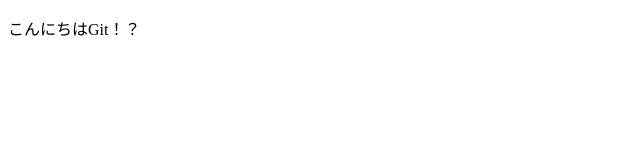
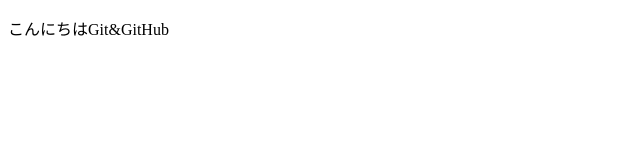
Before and after one commit to acchon-pe/Git123, a plain HTML site: page index.html in a window 1280 px wide. Shown: the full height of the page, 0-640 px from the left. Drawn offline with Linux system fonts and the light colour scheme.

Commit message:
close #2

```diff
--- a/index.html
+++ b/index.html
@@ -6,6 +6,6 @@
   <title>はじめてのバージョン管理</title>
 </head>
 <body>
-  <p>こんにちはGit！？</p>
+  <p>こんにちはGit&amp;GitHub</p>
 </body>
 </html>
```
